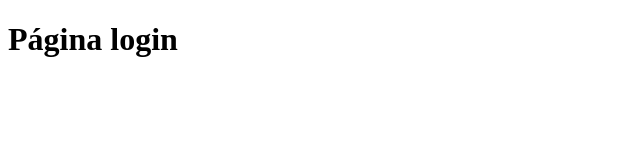
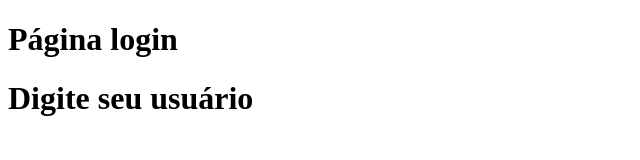
Before and after one commit to fernandavsales/aulateste, a plain HTML site: page login.html in a window 1280 px wide. Shown: the whole page, without its empty margins (0-640 px from the left). Drawn offline with Linux system fonts and the light colour scheme.

```diff
--- a/login.html
+++ b/login.html
@@ -8,6 +8,6 @@
 </head>
 <body>
     <h1>Página login</h1>
-
+    <h1>Digite seu usuário</h1>
 </body>
 </html>
```
